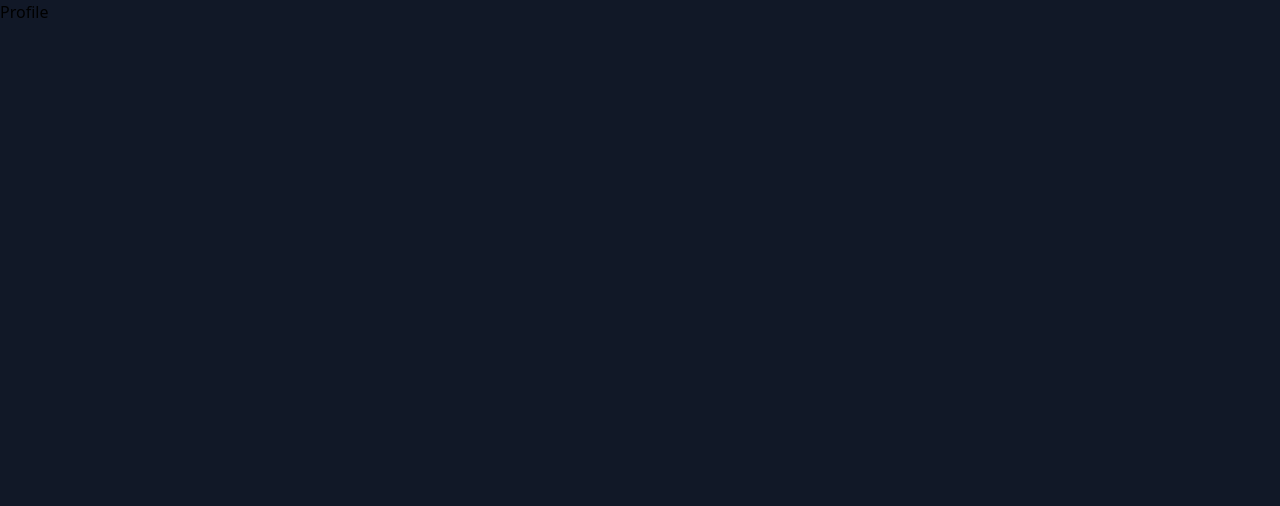
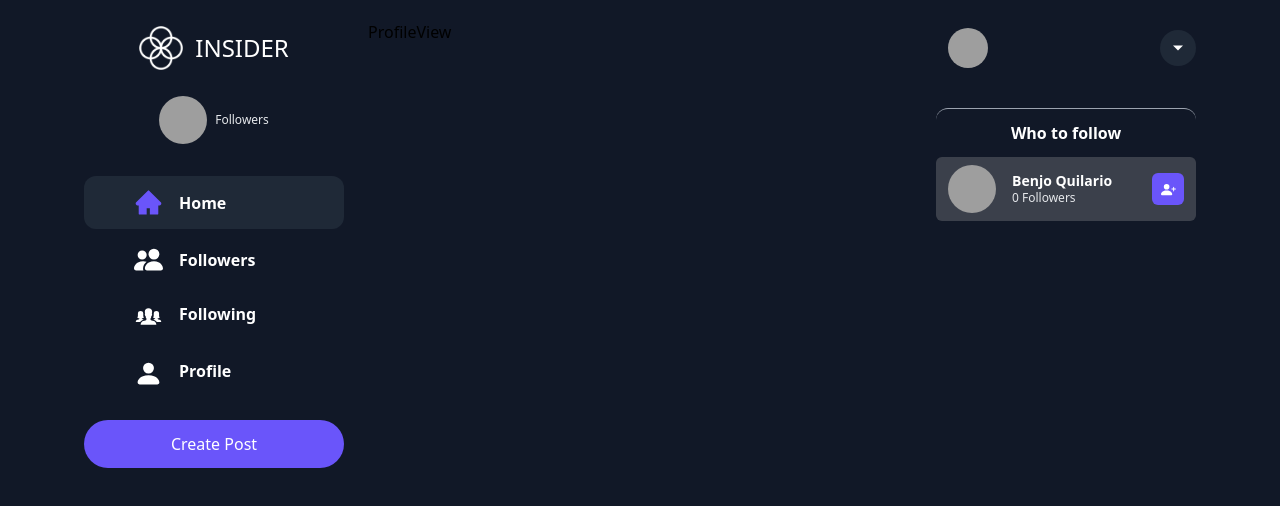
Before and after one commit to benjoquilario/insider, a React (Create React App) app in the folder client/: page /profile/1 in a window 1280 px wide. Shown: the top 506 px of the page. Built offline with nearby package versions, Linux system fonts and the light colour scheme; grey boxes are pictures that could not be loaded.

Commit message:
implementing a profile page

```diff
--- /dev/null
+++ b/client/src/components/ProfileView/index.js
@@ -0,0 +1,9 @@
+import React from 'react';
+
+const ProfileView = () => {
+  return (
+    <div className="col-span-full lg:col-span-9 xl:col-span-6">ProfileView</div>
+  );
+};
+
+export default ProfileView;
--- a/client/src/pages/profile/index.js
+++ b/client/src/pages/profile/index.js
@@ -1,7 +1,16 @@
 import React from 'react';
+import Header from '../../components/Layout/Header';
+import Right from '../../components/Layout/Right';
+import ProfileView from '../../components/ProfileView';
 
 const Profile = () => {
-  return <div>Profile</div>;
+  return (
+    <div className="grid grid-cols-12 gap-6 max-w-6xl w-full mx-auto bg-gray-900 h-full p-3 md:p-5">
+      <Header />
+      <ProfileView />
+      <Right />
+    </div>
+  );
 };
 
 export default Profile;
```
